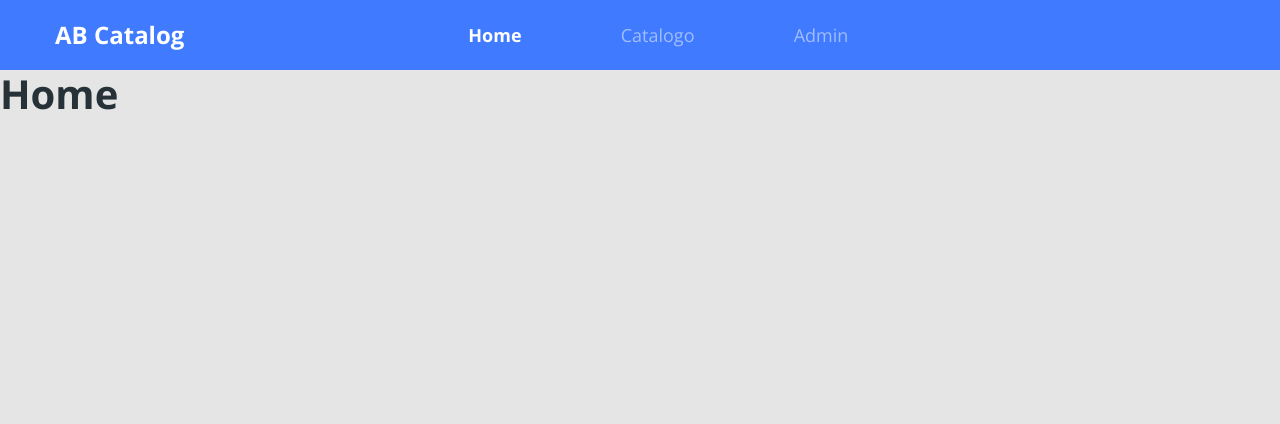
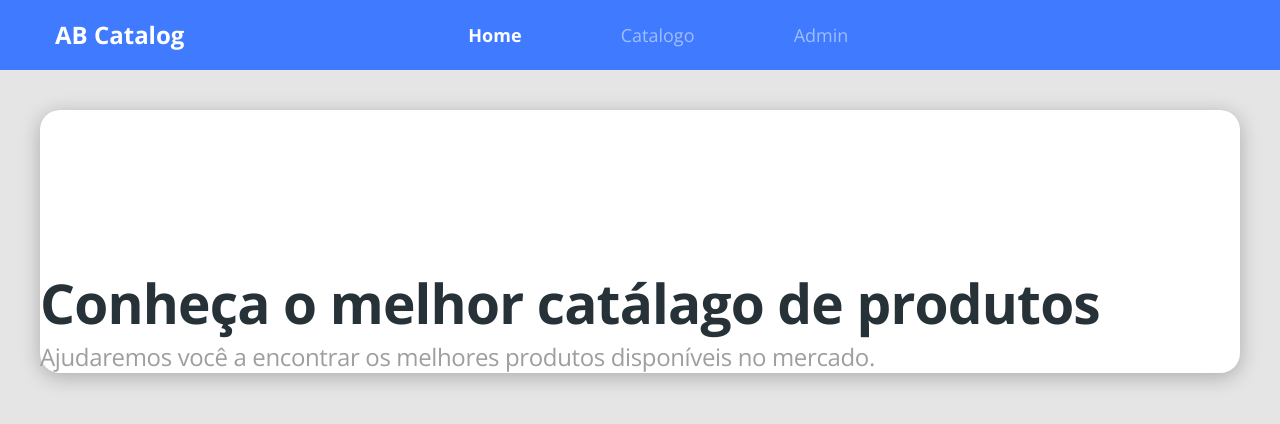
Before and after one commit to arthurBarbosa/abcatalog-bootcamp, a React (Create React App) app in the folder front-web/: page / in a window 1280 px wide. Shown: the top 424 px of the page. Built offline with nearby package versions, Linux system fonts and the light colour scheme.

Commit message:
add: 50% home

```diff
--- a/front-web/src/core/pages/Home/index.tsx
+++ b/front-web/src/core/pages/Home/index.tsx
@@ -1,8 +1,12 @@
 import React, { Component } from "react";
+import './styles.scss';
 
 const Home = () => (
-  <div>
-    <h1>Home</h1>
+  <div className="home-container">
+    <div className="home-content">
+      <h1 className="text-title">Conheça o melhor catálago de produtos</h1>
+      <p className="text-subtitle">Ajudaremos você a encontrar os melhores produtos disponíveis no mercado.</p>
+    </div>
   </div>
 );
 
--- /dev/null
+++ b/front-web/src/core/pages/Home/styles.scss
@@ -0,0 +1,26 @@
+.home-container {
+    margin-top: 40px;
+    padding-left: 40px;
+    padding-right: 40px;
+}
+
+.home-content {
+    background: #fff;
+    box-shadow: 0px 4px 20px rgba(0, 0, 0, 0.25);
+    border-radius: 20px;
+    padding-top: 155px;
+}
+
+.text-title{
+    font-size: 55px;
+    line-height: 75px;
+    letter-spacing: -0.015em;
+}
+
+.text-subtitle{
+    font-size: 24px;
+    color: #9E9E9E;
+    line-height: 33px;
+    letter-spacing: -0.015em;
+
+}
```
Also changed, not shown: 2 other files (tests, documents, lock files or other folders).
